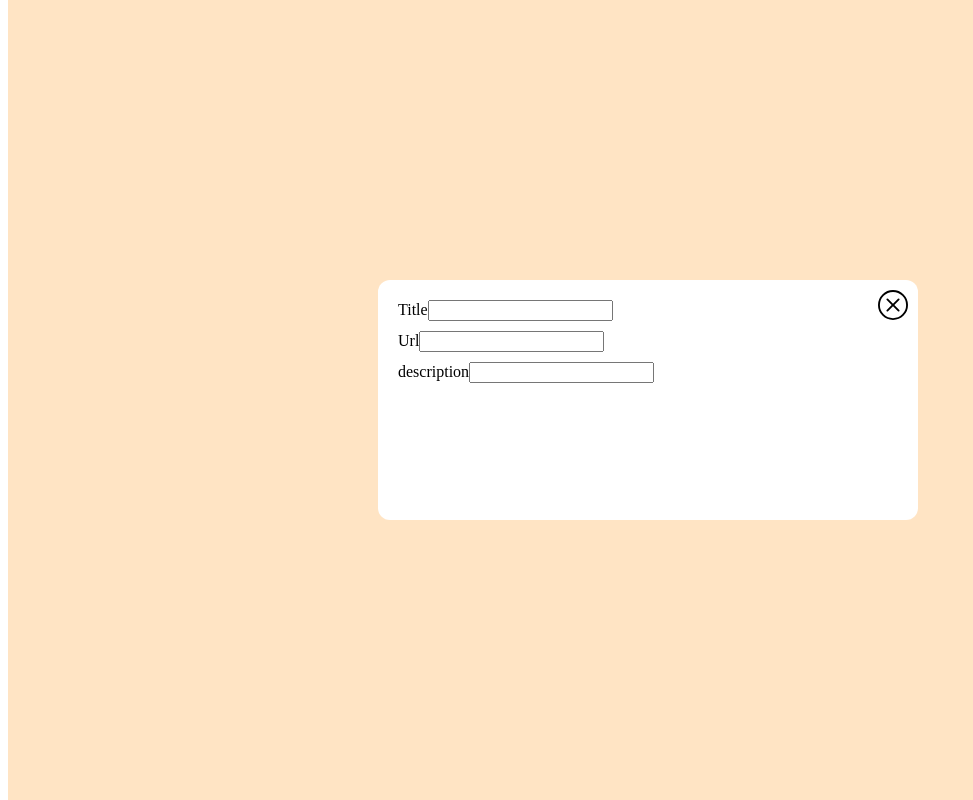
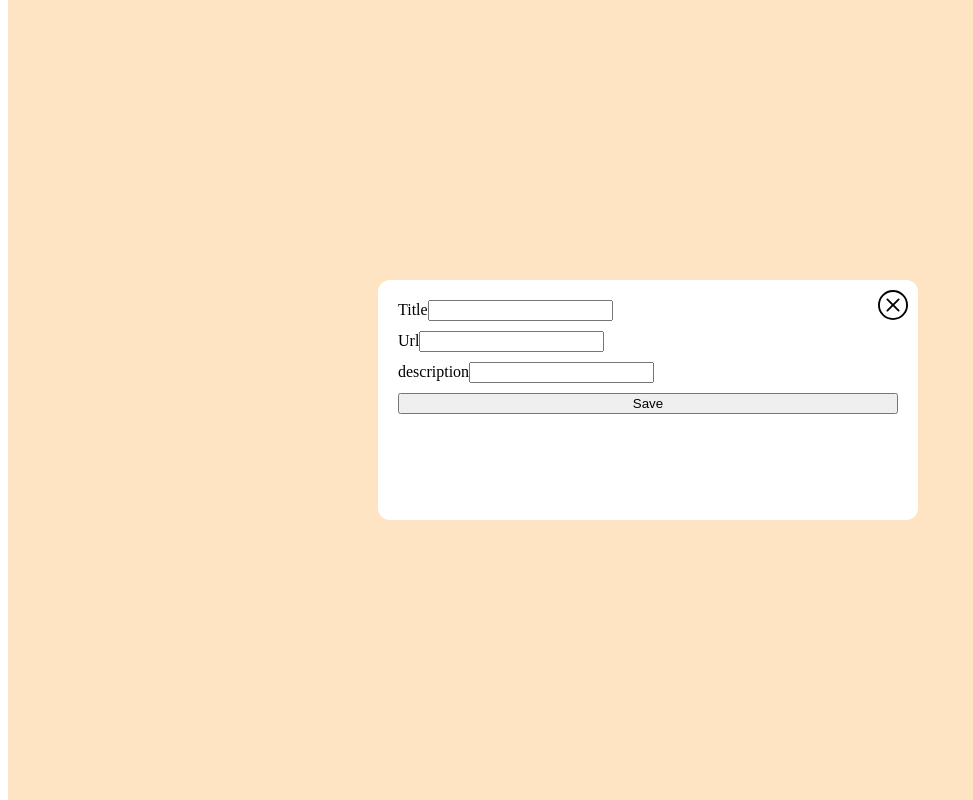
Before and after one commit to Samukelokhathi/Links-Vault-React-Ts, a React (Vite) app: page / in a window 1280 px wide. Shown: the whole page, without its empty margins (0-973 px from the left). Built offline with nearby package versions, Linux system fonts and the light colour scheme.

Commit message:
Added input type as btn

```diff
--- a/src/Button/Button.tsx
+++ b/src/Button/Button.tsx
@@ -0,0 +1,8 @@
+import type React from "react";
+import btnStyle from "./Button.module.css";
+
+export const Button: React.FC<React.InputHTMLAttributes<HTMLInputElement>> = ({
+  ...rest
+}) => {
+  return <input type="button" {...rest} />;
+};
--- a/src/Form/Form.tsx
+++ b/src/Form/Form.tsx
@@ -1,6 +1,7 @@
 import { Modal } from "../OverlayModal/Modal";
 import formStyle from "./Form.module.css";
 import { Input } from "../Input/Input";
+import { Button } from "../Button/Button";
 
 const Form = () => {
   return (
@@ -9,6 +10,7 @@ const Form = () => {
         <Input label="Title" onChange={() => {}} />
         <Input label="Url" onChange={() => {}} />
         <Input label="description" onChange={() => {}} />
+        <Button value={"Save"} />
       </div>
     </Modal>
   );
```
